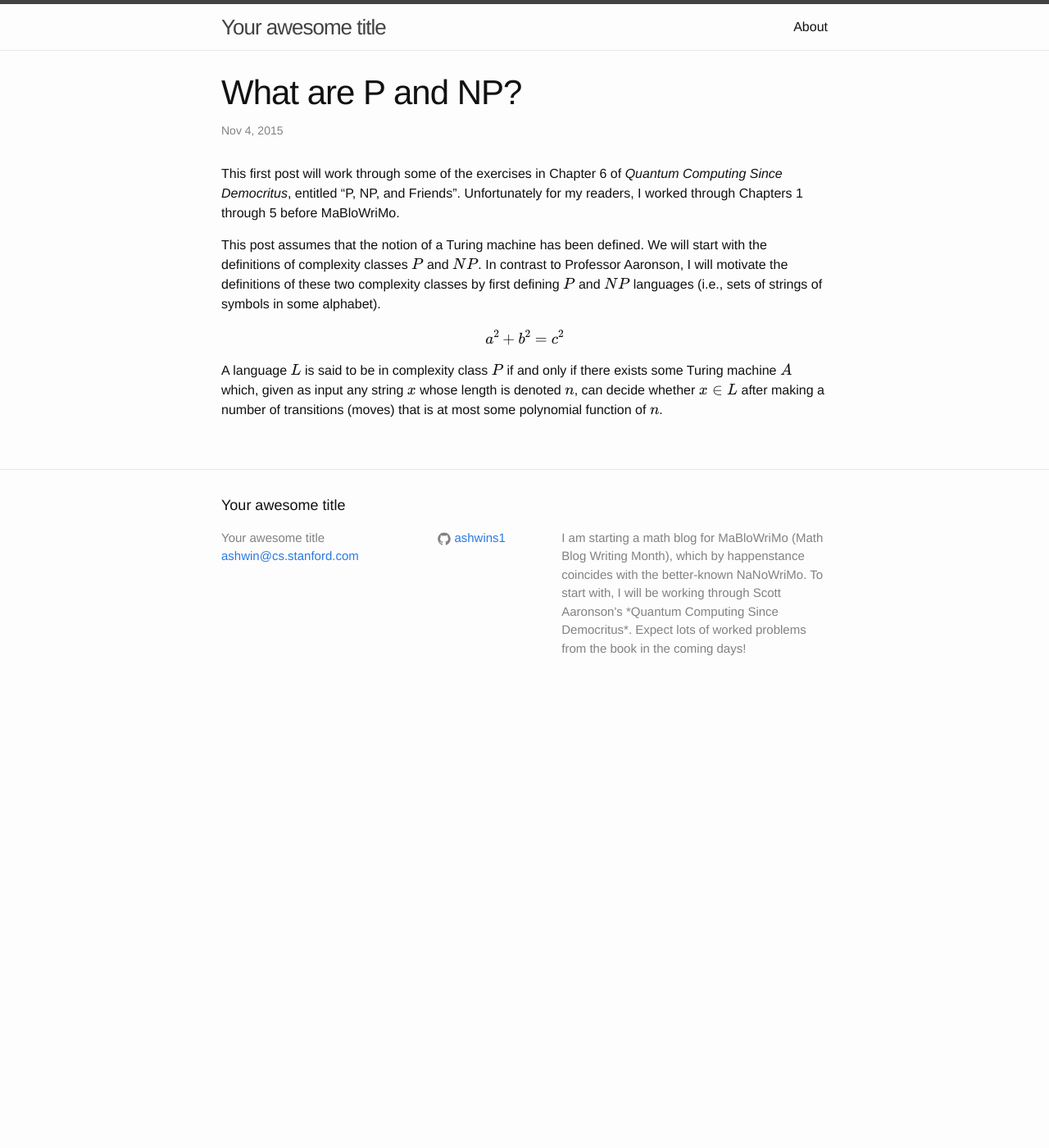
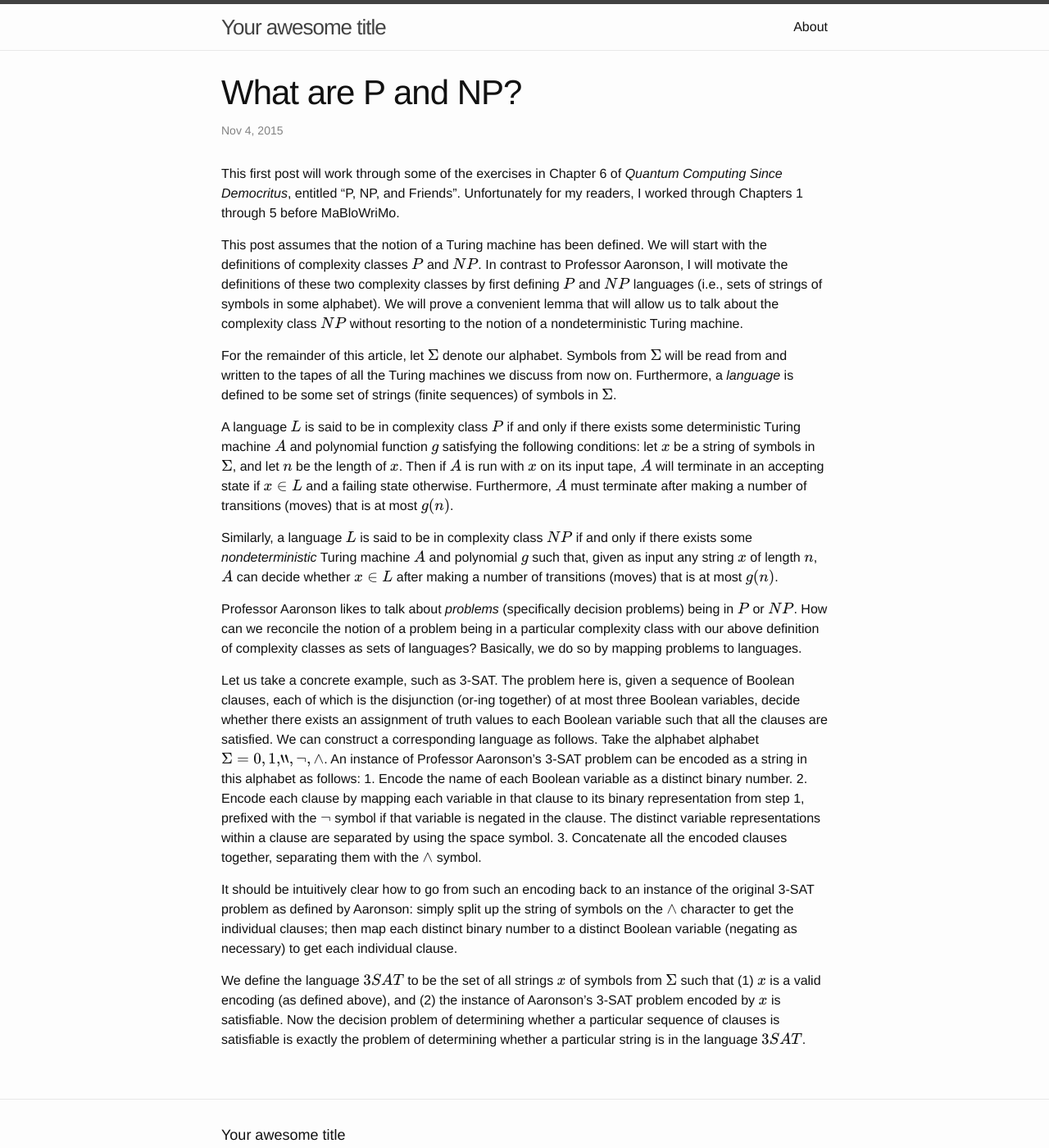
Before and after one commit to ashwins1/ashwins1.github.io, a Jekyll site: the page built from _posts/2015-11-03-p-and-np.markdown, in a window 1280 px wide and 1400 px high. Shown: the whole window at 82% size. Built offline with Jekyll 4.4.1, drawn with Linux system fonts in a browser that asks for light colours; formulas are drawn with MathJax 3.

Commit message:
More writing. Explaining the equivalence of languages and decision problems.

```diff
--- a/_posts/2015-11-03-p-and-np.markdown
+++ b/_posts/2015-11-03-p-and-np.markdown
@@ -20,12 +20,62 @@ This post assumes that the notion of a Turing machine has been defined. We will
 start with the definitions of complexity classes \\(P\\) and \\(NP\\). In
 contrast to Professor Aaronson, I will motivate the definitions of these two
 complexity classes by first defining \\(P\\) and \\(NP\\) languages (i.e., sets
-of strings of symbols in some alphabet).
+of strings of symbols in some alphabet). We will prove a convenient lemma that
+will allow us to talk about the complexity class \\(NP\\) without resorting to
+the notion of a nondeterministic Turing machine.
 
-$$a^2 + b^2 = c^2$$
+For the remainder of this article, let \\(\Sigma\\) denote our alphabet.
+Symbols from \\(\Sigma\\) will be read from and written to the tapes of all the
+Turing machines we discuss from now on. Furthermore, a *language* is defined to
+be some set of strings (finite sequences) of symbols in \\(\Sigma\\).
 
-A language \\(L\\) is said to be in complexity class \\(P\\) if and only if there
-exists some Turing machine \\(A\\) which, given as input any string \\(x\\)
-whose length is denoted \\(n\\), can decide whether \\(x \in L\\) after making
-a number of transitions (moves) that is at most some polynomial function of
-\\(n\\).
+A language \\(L\\) is said to be in complexity class \\(P\\) if and only if
+there exists some deterministic Turing machine \\(A\\) and polynomial function
+\\(g\\) satisfying the following conditions:
+let \\(x\\) be a string of symbols in \\(\Sigma\\), and let \\(n\\) be the length
+of \\(x\\). Then if \\(A\\) is run with \\(x\\) on its input tape, \\(A\\) will
+terminate in an accepting state if \\(x \in L\\) and a failing state otherwise.
+Furthermore, \\(A\\) must terminate after making a number of transitions (moves)
+that is at most \\(g(n)\\).
+
+Similarly, a language \\(L\\) is said to be in complexity class \\(NP\\) if and
+only if there exists some *nondeterministic* Turing machine \\(A\\) and
+polynomial \\(g\\) such that, given as input any string \\(x\\) of length
+\\(n\\), \\(A\\) can decide whether \\(x \in L\\) after making a number of
+transitions (moves) that is at most \\(g(n)\\).
+
+Professor Aaronson likes to talk about *problems* (specifically decision
+problems) being in \\(P\\) or \\(NP\\). How can we reconcile the notion of a
+problem being in a particular complexity class with our above definition of
+complexity classes as sets of languages? Basically, we do so by mapping
+problems to languages.
+
+Let us take a concrete example, such as 3-SAT. The
+problem here is, given a sequence of Boolean clauses, each of which is the
+disjunction (or-ing together) of at most three Boolean variables, decide
+whether there exists an assignment of truth values to each Boolean variable
+such that all the clauses are satisfied. We can construct a corresponding
+language as follows. Take the alphabet
+alphabet \\(\Sigma = \{ 0, 1, ' ', \neg, \wedge \}\\). An instance of Professor
+Aaronson's 3-SAT problem can be encoded as a string in this alphabet
+as follows:
+    1. Encode the name of each Boolean variable as a distinct binary number.
+    2. Encode each clause by mapping each variable in that clause
+       to its binary representation from step 1, prefixed with the \\(\neg\\) symbol if that
+       variable is negated in the clause. The distinct variable representations within
+       a clause are separated by using the space symbol.
+    3. Concatenate all the encoded clauses together, separating them with the
+       \\(\wedge\\) symbol.
+
+It should be intuitively clear how to go from such an encoding back to an
+instance of the original 3-SAT problem as defined by Aaronson: simply split up
+the string of symbols on the \\(\wedge\\) character to get the individual
+clauses; then map each distinct binary number to a distinct Boolean variable
+(negating as necessary) to get each individual clause.
+
+We define the language \\(3SAT\\) to be the set of all strings \\(x\\) of
+symbols from \\(\Sigma\\) such that (1) \\(x\\) is a valid encoding (as defined
+above), and (2) the instance of Aaronson's 3-SAT problem encoded by \\(x\\) is
+satisfiable. Now the decision problem of determining whether a particular
+sequence of clauses is satisfiable is exactly the problem of determining
+whether a particular string is in the language \\(3SAT\\).
```
